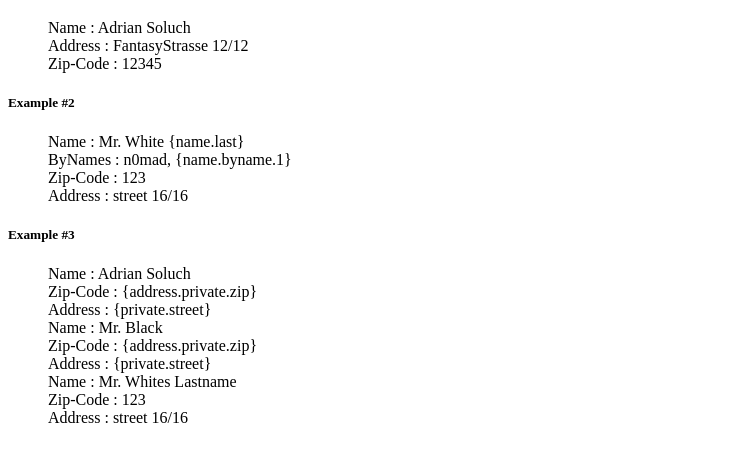
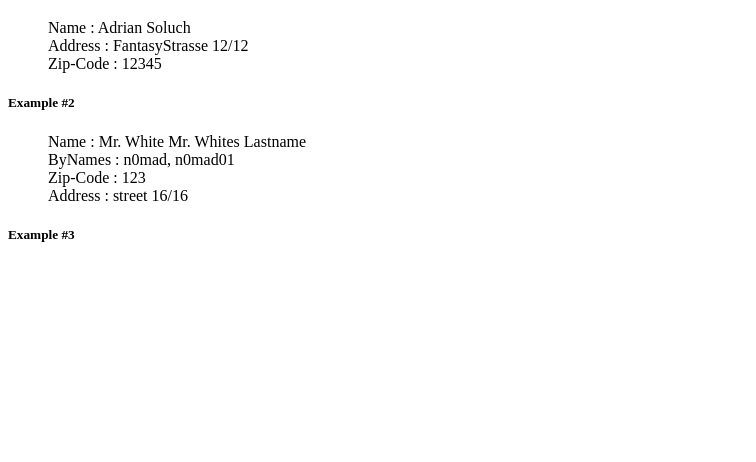
Before and after one commit to n0mad01/kawa, a plain HTML site: page index.html in a window 1280 px wide. Shown: the part 100-562 px from the top of the page, without its empty margins (0-756 px from the left). Drawn offline with Linux system fonts and the light colour scheme.

Commit message:
all delimiter parsed

```diff
--- a/kawa.js
+++ b/kawa.js
@@ -1,5 +1,5 @@
 /*!
- * Kawa - Yet another Clientside templating engine
+ * Kawa - A Clientside Templating Engine
  * Copyright 2013, Adrian Soluch http://soluch.at/
  * Released under the MIT license
  */
@@ -43,28 +43,29 @@
         },
         parseElement : function( node, data ) {
             node = node.firstChild;
-            var n, m, s;
+            var find = openDelimiter+'(.*?)'+closeDelimiter,
+                regex = new RegExp( find,'gi' ),
+                object_identifiers, // array containing all object literal identifiers, e.g.: ['address.private.street','address.private.zip']
+                haystack,
+                match,
+                ma;
+
             while( node ) {
                 this.parseElement( node, data );
                 if( node.nodeType === 3 ) {
-                    n = node.data.toString();
-                    m = n.match( openDelimiter+'(.*?)'+closeDelimiter );
 
-                    if( m !== null ) {
-                        s = this.parseObject( data );   // returns an array of all object literal identifiers, e.g.: address.private.zip
+                    haystack = node.data.toString();
 
-                        match = this.matchObjectToElement( s, m[1] );
+                    while( match = regex.exec( haystack ) ){
 
                         if( match !== null ) {
-                            node.data = node.data.replace( openDelimiter + m[1] + closeDelimiter, match.split('.').reduce( this.index, data ) ); // the magic
-                        }
-                    }
 
-                    for( var key in data ) {
-                        if( data.hasOwnProperty( key ) ) {
-                            if( node.data.indexOf( openDelimiter + key + closeDelimiter ) !== -1 ) {
+                            object_identifiers = this.parseObject( data );   // returns an array of all object literal identifiers, e.g.: ['address.private.street','address.private.zip']
 
-                                node.data = node.data.replace( openDelimiter + key + closeDelimiter, data[key] );
+                            ma = this.matchObjectToElement( object_identifiers, match[1] ); // all matching strings which will be replaced
+
+                            if( ma !== null ) {
+                                node.data = node.data.replace( openDelimiter + match[1] + closeDelimiter, ma.split('.').reduce( this.index, data ) ); // the magic / replacement
                             }
                         }
                     }
```
Also changed, not shown: index.html (+2 -0 lines).
